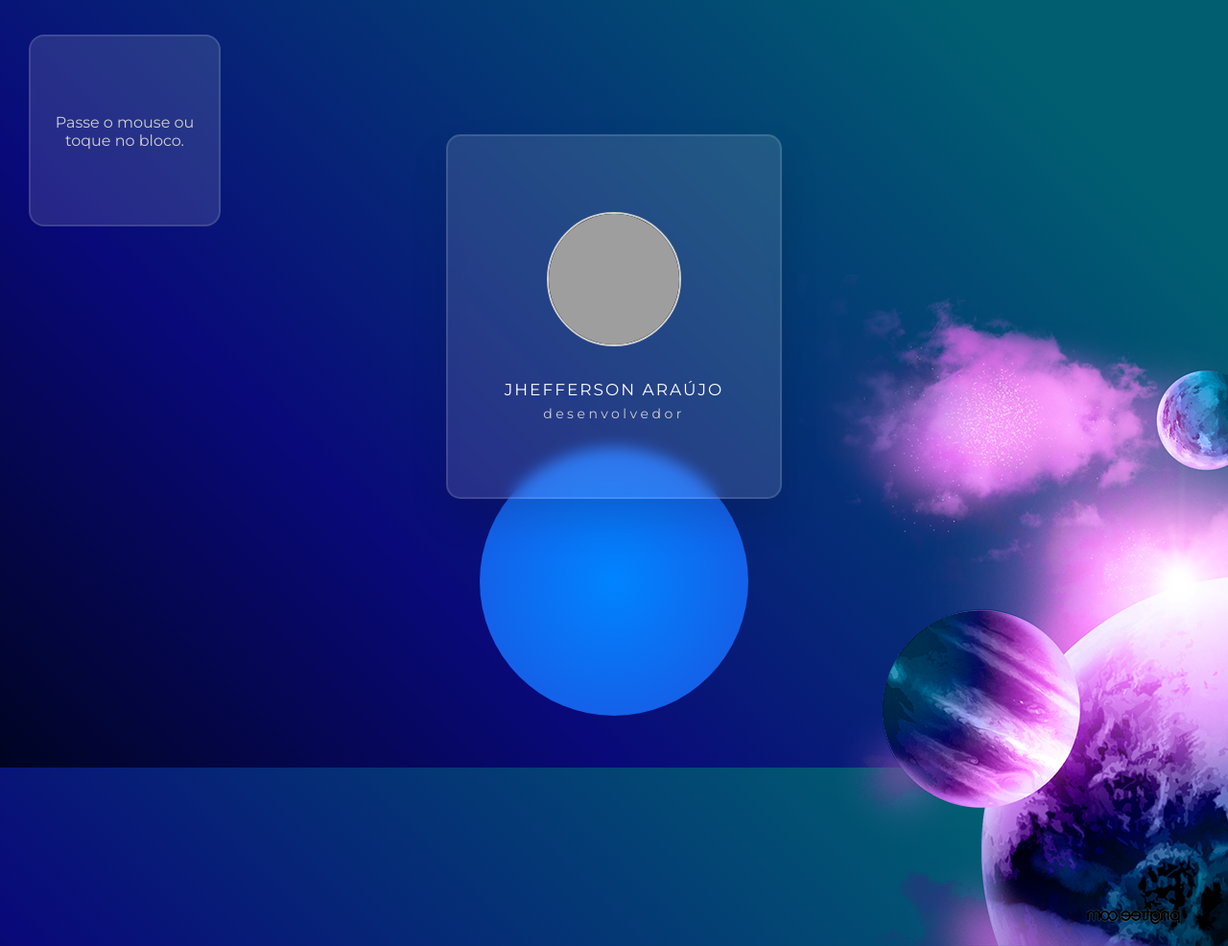
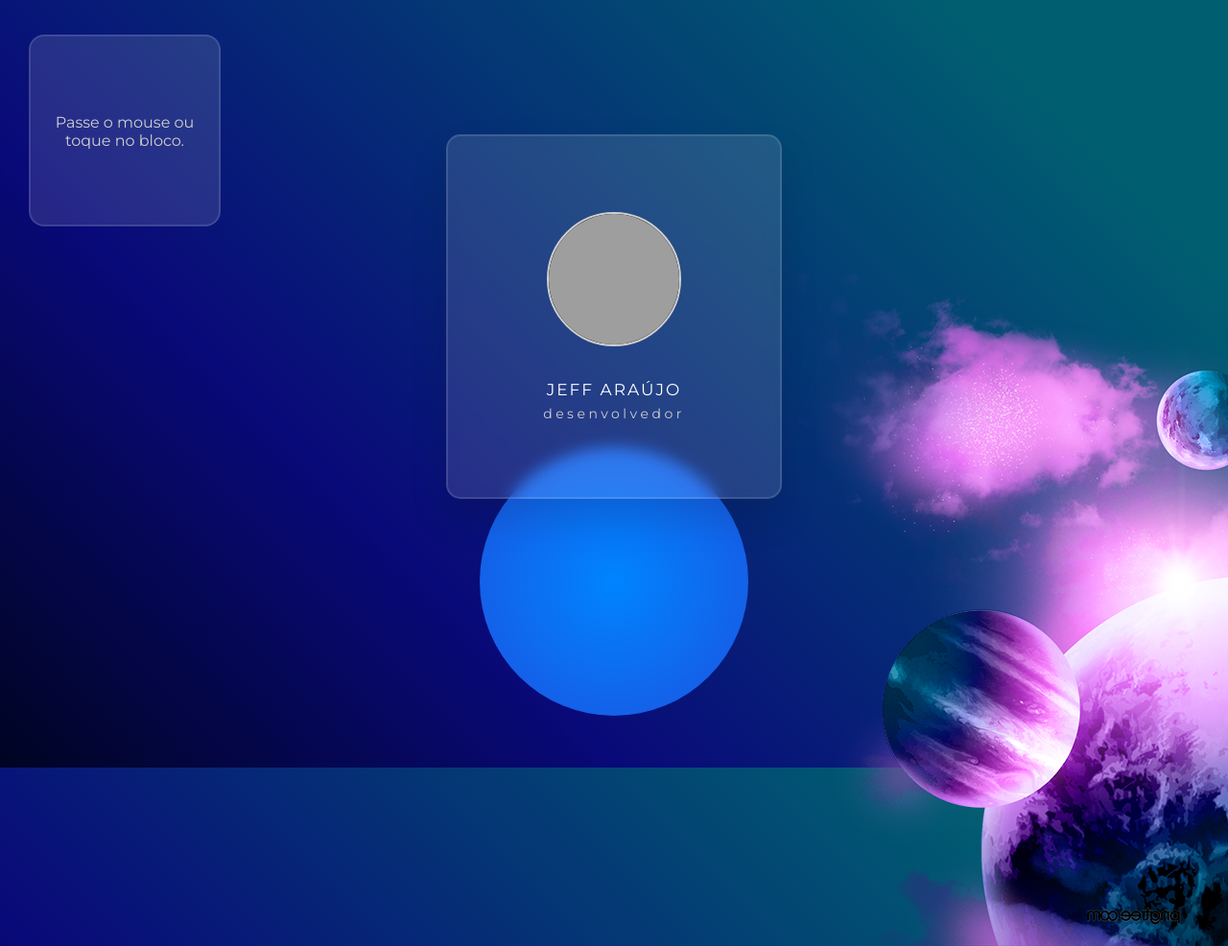
Before and after one commit to JhefAraujo/pro, a plain HTML site: page index.html in a window 1280 px wide. Shown: the top 986 px of the page at 96% size. Drawn offline with Linux system fonts and the light colour scheme; grey boxes are pictures that could not be loaded.

Commit message:
Update index.html

```diff
--- a/index.html
+++ b/index.html
@@ -4,7 +4,7 @@
     <meta charset="UTF-8">
     <meta http-equiv="X-UA-Compatible" content="IE=edge">
     <meta name="viewport" content="width=device-width, initial-scale=1.0">
-    <title>Jhefferson Araújo</title>
+    <title>Jeff Araújo</title>
     <link rel="stylesheet" href="af1.css">
     <link rel="stylesheet" href="https://cdnjs.cloudflare.com/ajax/libs/font-awesome/6.2.0/css/all.min.css">
     <link rel="preconnect" href="https://fonts.googleapis.com">
@@ -16,7 +16,7 @@
         <div class="card">
             <div class="front"> <img src="01.jpg" alt="Jhefferson">
             <div class="details">
-                <h2>Jhefferson Araújo</h2>
+                <h2>Jeff Araújo</h2>
                 <span>desenvolvedor</span>
             </div>
             </div>
```
